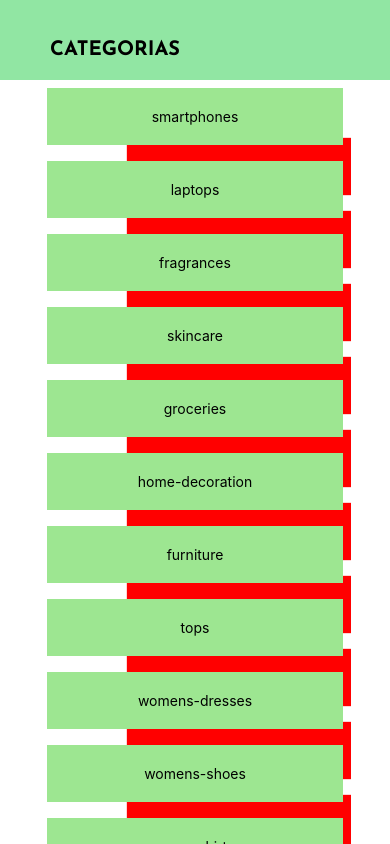
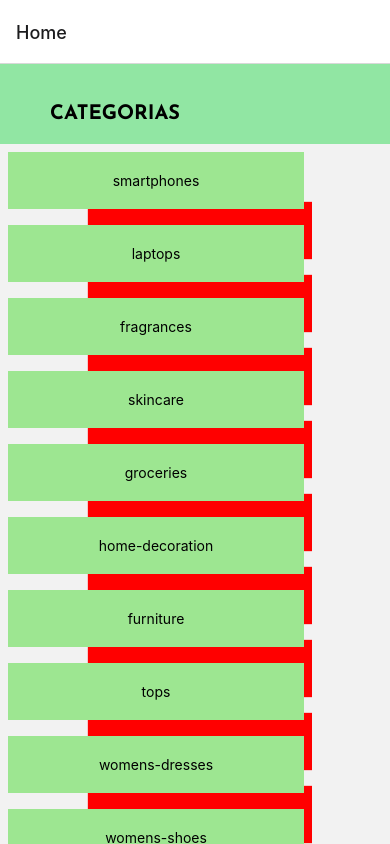
Before and after one commit to YesicaChui/app_de_productos_react_native, a React Native app: screen /Home in a window 390 px wide. Built offline with nearby package versions, Linux system fonts and the light colour scheme.

Commit message:
navegacion entre pantallas de Home y productos usando navigator

```diff
--- a/App.js
+++ b/App.js
@@ -1,15 +1,11 @@
 
 import { StyleSheet, Text, View, StatusBar } from 'react-native';
 import Header from './src/Components/Header';
-import Home from './src/Screens/Home';
-import ItemListCategories from './src/Screens/ItemListCategories';
-import ItemDetail from './src/Screens/ItemDetail';
 import { useState } from 'react';
 import { useFonts } from "expo-font"
+import Navigator from './src/navigation/Navigator';
+export default function App() {
 
-export default function App() {
-  const [categoriaSeleccionada, setCategoriaSeleccionada] = useState("")
-  const [productoSeleccionado, setProductoSeleccionado] = useState("")
   const [fontLoaded] = useFonts({
     josefin: require("./assets/fonts/josefin.ttf"),
 
@@ -22,22 +18,7 @@
         backgroundColor={'black'}
         barStyle={'default'}
       />
-      <View style={styles.container}>
-        {productoSeleccionado
-          ? <ItemDetail productoSeleccionado={productoSeleccionado}
-            setProductoSeleccionado={setProductoSeleccionado}
-          />
-          : categoriaSeleccionada
-            ? <ItemListCategories
-              setProductoSeleccionado={setProductoSeleccionado}
-              setCategoriaSeleccionada={setCategoriaSeleccionada}
-              categoriaSeleccionada={categoriaSeleccionada}
-            />
-            : <Home setCategoriaSeleccionada={setCategoriaSeleccionada} />}
-        {/* <Home/> */}
-        {/* <ItemListCategories/>  */}
-        {/* <ItemDetail/> */}
-      </View>
+      <Navigator/>
     </>
   );
 }
--- a/src/Components/Categories.js
+++ b/src/Components/Categories.js
@@ -1,12 +1,12 @@
 import { FlatList, StyleSheet, Text, View } from 'react-native'
 import categories from '../Data/categories.json'
 import CategoryItem from './CategoryItem'
-const Categories = ({setCategoriaSeleccionada}) => {
+const Categories = ({navigation}) => {
   return (
     <FlatList style={styles.container} data={categories}
       keyExtractor={item => item}
       renderItem={({ item }) => (
-        <CategoryItem Categoria={item} setCategoriaSeleccionada={setCategoriaSeleccionada}/>
+        <CategoryItem Categoria={item} navigation={navigation}/>
       )}
     />
   )
--- a/src/Components/CategoryItem.js
+++ b/src/Components/CategoryItem.js
@@ -2,9 +2,9 @@
 import { colors } from '../Global/colors'
 import CardShadow from '../Wrappers/CardShadow'
 
-const CategoryItem = ({ Categoria,setCategoriaSeleccionada}) => {
+const CategoryItem = ({ Categoria,navigation}) => {
   return (
-    <Pressable onPress={() => setCategoriaSeleccionada(Categoria)}>
+    <Pressable onPress={() => navigation.navigate("Productos", {Categoria})}>
       <CardShadow style={styles.container}>
         <Text style={styles.text}>{Categoria}</Text>
       </CardShadow>
--- a/src/Screens/Home.js
+++ b/src/Screens/Home.js
@@ -1,11 +1,11 @@
 import { StyleSheet, Text, View } from 'react-native'
 import Header from '../Components/Header'
 import Categories from '../Components/Categories'
-const Home = ({setCategoriaSeleccionada}) => {
+const Home = ({navigation}) => {
   return (
     <>
       <Header title='CATEGORIAS'/>
-      <Categories setCategoriaSeleccionada={setCategoriaSeleccionada} />
+      <Categories navigation={navigation} />
     </>
   )
 }
--- /dev/null
+++ b/src/navigation/Navigator.js
@@ -0,0 +1,23 @@
+import { StyleSheet, Text, View } from 'react-native'
+import { NavigationContainer } from '@react-navigation/native'
+import { createNativeStackNavigator } from '@react-navigation/native-stack';
+import Home from '../Screens/Home';
+import ItemListCategories from '../Screens/ItemListCategories';
+import ItemDetail from '../Screens/ItemDetail';
+
+const Stack = createNativeStackNavigator();
+const Navigator = () => {
+  return (
+    <NavigationContainer>
+    <Stack.Navigator>
+      <Stack.Screen name="Home" component={Home} />
+      <Stack.Screen name="Productos" component={ItemListCategories} />
+      <Stack.Screen name="Detalle" component={ItemDetail} />
+    </Stack.Navigator>
+  </NavigationContainer>
+  )
+}
+
+export default Navigator
+
+const styles = StyleSheet.create({})
```
Also changed, not shown: package.json (+8 -4 lines), 1 other file (tests, documents, lock files or other folders).
